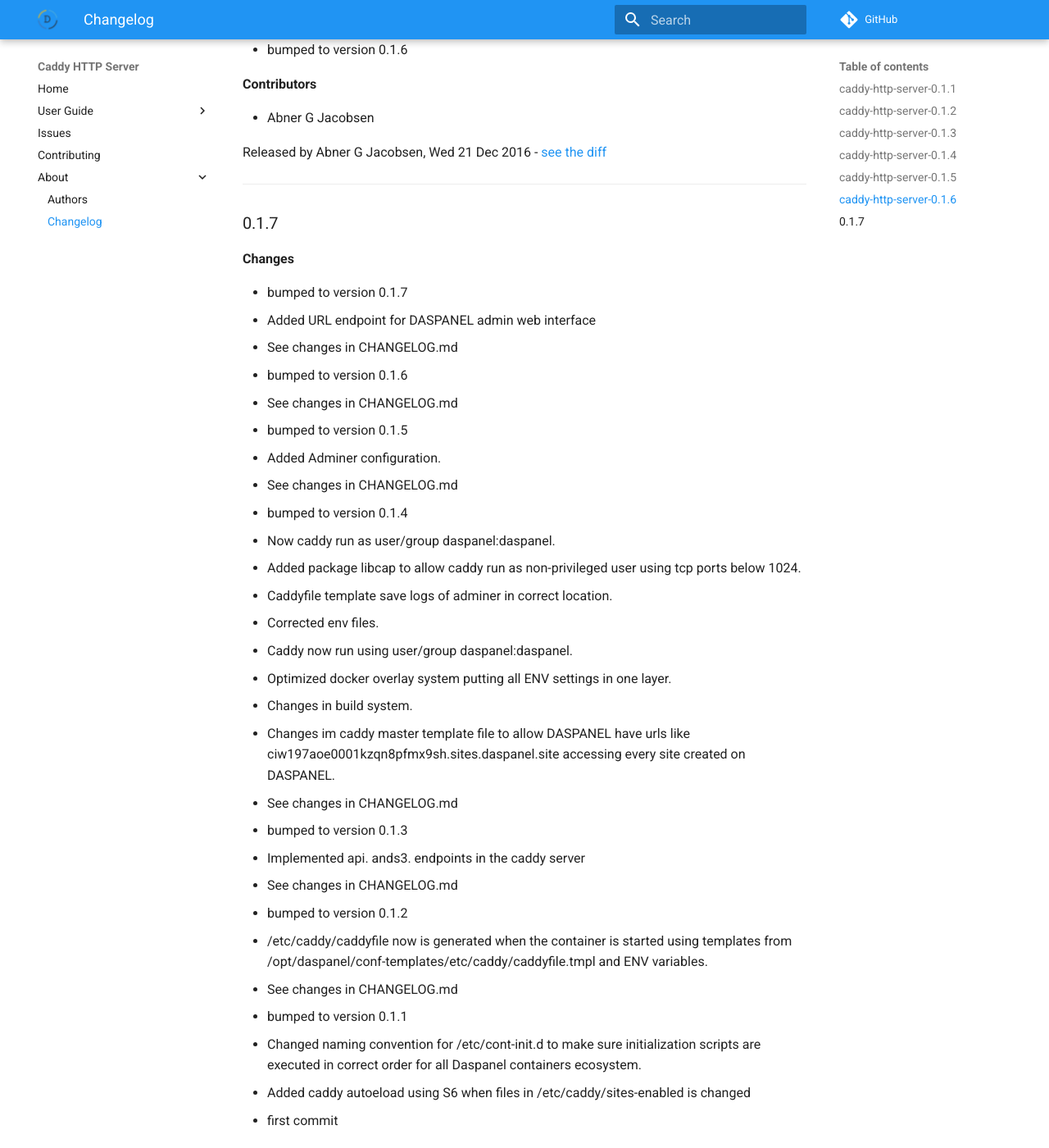
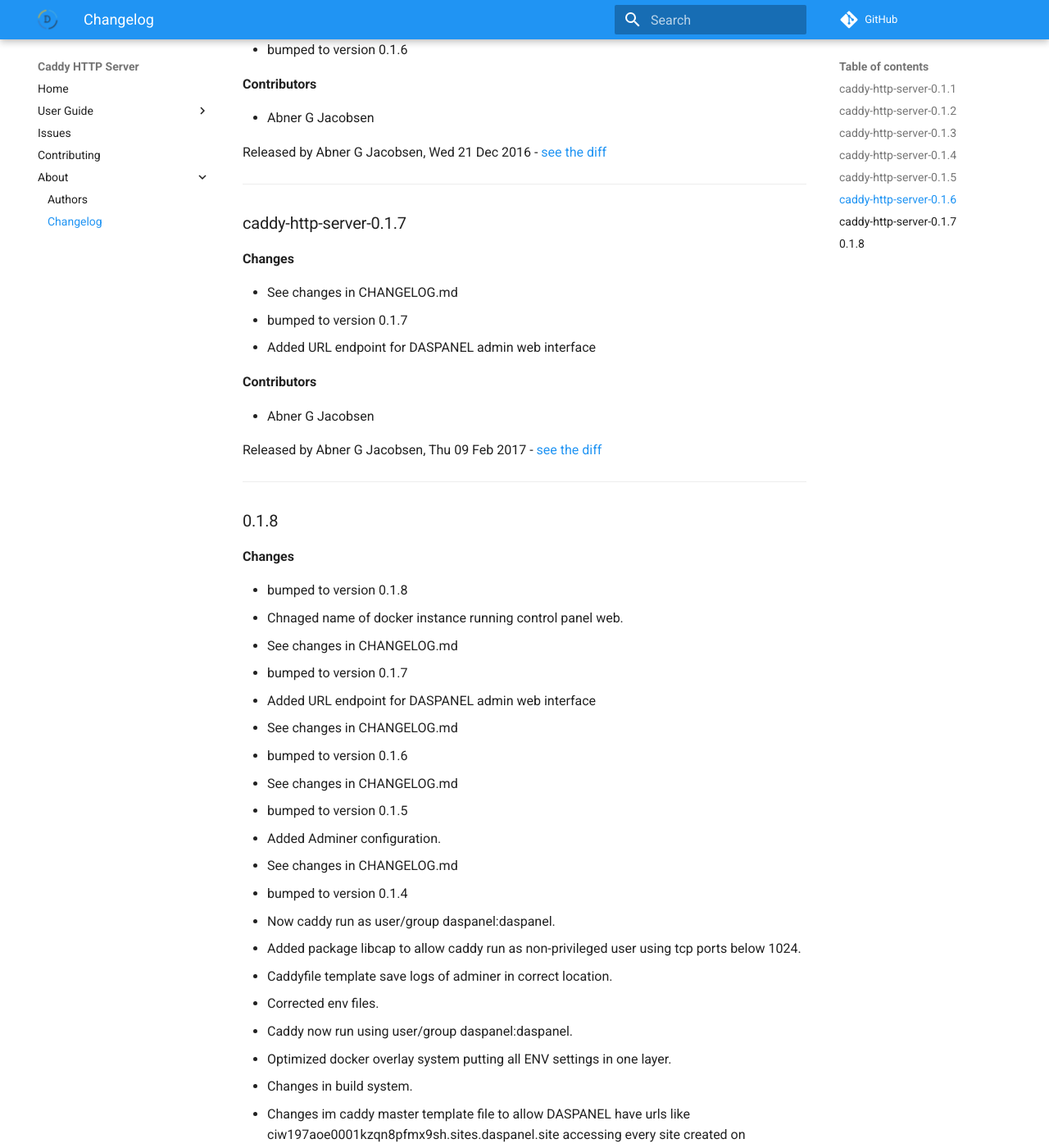
Before and after one commit to SIXwishlist/caddy-http-server, an MkDocs documentation site: the page built from docs/changelog.md, in a window 1280 px wide and 1400 px high, scrolled down 2473 px. Shown: the whole window at 82% size. Built offline with MkDocs 1.6.1 and Material for MkDocs 9.7.7, drawn with Linux system fonts in a browser that asks for light colours; comment, search, counter and statistics services are not loaded; old or Windows-style settings are respelled for this version of MkDocs; some of the changed text lies outside the part shown.

Commit message:
See changes in CHANGELOG.md

```diff
--- a/docs/changelog.md
+++ b/docs/changelog.md
@@ -98,9 +98,27 @@
 [see the diff](https://github.com/admindaspanel/caddy-http-server/compare/...#diff)
 ______________
 
-### 0.1.7
+### caddy-http-server-0.1.7
 __Changes__
 
+- See changes in CHANGELOG.md
+- bumped to version 0.1.7
+- Added URL endpoint for DASPANEL admin web interface
+
+__Contributors__
+
+- Abner G Jacobsen
+
+Released by Abner G Jacobsen, Thu 09 Feb 2017 -
+[see the diff](https://github.com/admindaspanel/caddy-http-server/compare/...#diff)
+______________
+
+### 0.1.8
+__Changes__
+
+- bumped to version 0.1.8
+- Chnaged name of docker instance running control panel web.
+- See changes in CHANGELOG.md
 - bumped to version 0.1.7
 - Added URL endpoint for DASPANEL admin web interface
 - See changes in CHANGELOG.md
```
Also changed, not shown: other parts of docs/changelog.md (+2 -2 lines), CHANGELOG.md (+21 -3 lines).
